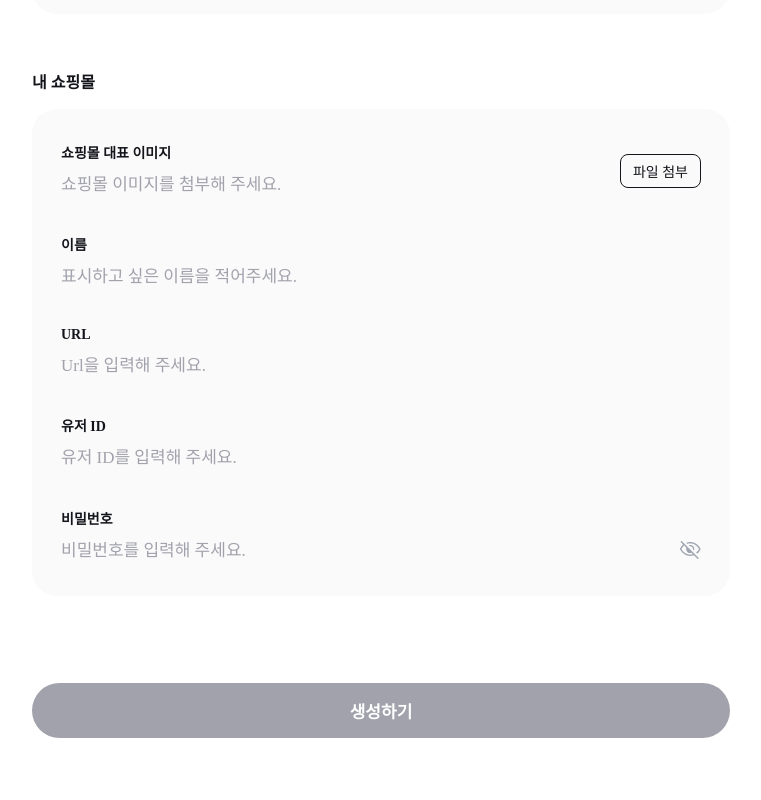
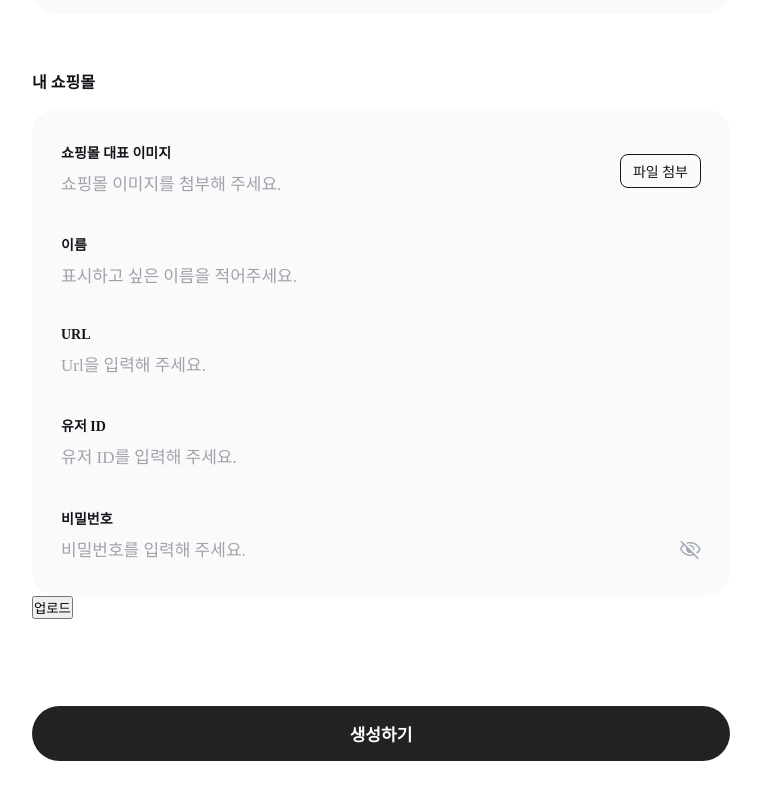
Before and after one commit to rhdtls3562/Linkshop, a React (Vite) app: page /linkpost in a window 1280 px wide. Shown: the part 551-1351 px from the top of the page, without its empty margins (259-1020 px from the left). Built offline with nearby package versions, Linux system fonts and the light colour scheme; a web font is replaced by a local one.

Commit message:
feat: 샵 생성 성공 시 등록 완료 창 오픈

```diff
--- a/src/components/ActionCompleteModal.jsx
+++ b/src/components/ActionCompleteModal.jsx
@@ -1,18 +1,25 @@
 import { createPortal } from "react-dom";
 import styles from "./ActionCompleteModal.module.css";
-export function ActionCompleteModal({ isOpen, onClose, message }) {
+export function ActionCompleteModal({
+  isOpen,
+  onClose,
+  message,
+  isCreateCompleted,
+}) {
   if (!isOpen) {
     return null;
   }
   return createPortal(
     <>
       <div className={styles.overlay}>
+        {isCreateCompleted && (
           <div className={styles.modal}>
             <p className={styles.message}>{message}</p>
             <button className={styles.btn} onClick={onClose}>
               확인
             </button>
           </div>
+        )}
       </div>
     </>,
     document.getElementById("modal-root")
--- a/src/components/Input.module.css
+++ b/src/components/Input.module.css
@@ -51,12 +51,17 @@ p.input {
   cursor: pointer;
   border-radius: 8px;
 }
-.preview {
+.previewContainer {
   width: 95px;
   height: 95px;
   border-radius: 8px;
   overflow: hidden;
   background-color: #ececec;
+}
+.previewImage {
+  object-fit: cover;
+  width: 100%;
+  height: 100%;
 }
 
 /* =====================
--- a/src/pages/LinkPostPage.jsx
+++ b/src/pages/LinkPostPage.jsx
@@ -10,6 +10,7 @@ import styles from "./LinkPostPage.module.css";
 export function LinkPostPage() {
   // 모달 관리
   const [isModalOpen, setIsModalOpen] = useState(false);
+  const [isCreateCompleted, setIsCreateCompleted] = useState(false);
 
   // 두 컴포넌트의 데이터를 각각 관리
   const [productData, setProductData] = useState({});
@@ -63,6 +64,8 @@ export function LinkPostPage() {
       shop: shopData,
     });
 
+    // 모달 오버레이 오픈
+    setIsModalOpen(true);
     try {
       // 1. Shop 이미지 업로드
       let shopImageUrl = shopData.imageUrl;
@@ -76,7 +79,7 @@ export function LinkPostPage() {
         productImageUrl = await handleImageUpload(productData.productImg);
       }
 
-      const PASSWORD = "test1234";
+      const PASSWORD = "test123";
       const BASE_URL = "https://linkshop-api.vercel.app/22-3";
       const myHeaders = new Headers();
       myHeaders.append("Content-Type", "application/json");
@@ -84,11 +87,11 @@ export function LinkPostPage() {
       // 3. 폼 데이트를 Request body 형식에 맞게 변환
       const requestBody = JSON.stringify({
         // currentPassword: PASSWORD, // PUT, DELETE 바디 값
-        shop: {
-          imageUrl: shopImageUrl || "",
-          urlName: shopData.shopName?.trim() || "",
-          shopUrl: shopData.shopUrl?.trim() || "",
-        },
+        // shop: {
+        //   imageUrl: shopImageUrl || "",
+        //   urlName: shopData.shopName?.trim() || "",
+        //   shopUrl: shopData.shopUrl?.trim() || "",
+        // },
         products: [
           {
             price: Number(productData.productPrice) || 0,
@@ -119,22 +122,23 @@ export function LinkPostPage() {
       const result = await response.json();
       console.log("✅ 최종 제출 완료:", result);
 
-      // 성공 시 모달 열기
-      setIsModalOpen(true);
+      // 성공 시 등록 완료 창 열기
+      setIsCreateCompleted(true);
     } catch (error) {
       console.error("handleSubmit API 호출 에러:", error);
       alert("등록 중 오류가 발생했습니다. 다시 시도해주세요.");
+      setIsModalOpen(false); // 모달 오버레이 닫기
     } finally {
       console.log("handleSubmit 함수 완료");
     }
   };
 
   // 모든 인풋 값이 채워졌는지 확인
-  const isAllFilled =
-    Object.keys(productData).length >= 3 &&
-    Object.values(productData).every((val) => val !== "" && val !== null) &&
-    Object.keys(shopData).length >= 5 &&
-    Object.values(shopData).every((val) => val !== "" && val !== null);
+  const isAllFilled = true;
+  // Object.keys(productData).length >= 3 &&
+  // Object.values(productData).every((val) => val !== "" && val !== null) &&
+  // Object.keys(shopData).length >= 5 &&
+  // Object.values(shopData).every((val) => val !== "" && val !== null);
 
   return (
     <>
@@ -157,6 +161,12 @@ export function LinkPostPage() {
               <h2 className={styles.title}>내 쇼핑몰</h2>
             </div>
             <ShopManagement formData={shopData} setFormData={setShopData} />
+            <button
+              type="button"
+              onClick={(e) => handleImageUpload(shopData.shopImg)}
+            >
+              업로드
+            </button>
           </div>
           <Button
             type="submit"
@@ -169,10 +179,11 @@ export function LinkPostPage() {
           >
             생성하기
           </Button>
-          <Toast isOpen={isModalOpen} message="등록 완료!" />
+          <Toast isOpen={isCreateCompleted} message="등록 완료!" />
           <ActionCompleteModal
             onClose={() => setIsModalOpen(false)}
-            isOpen={isModalOpen}
+            isOpen={isModalOpen} // 생성하기 버튼 클릭 시 오픈
+            isCreateCompleted={isCreateCompleted} // api 호출 완료 시 등록 완료 창 오픈
             message="등록이 완료되었습니다."
           />
         </form>
```
Lines whose indentation alone changed are shown as unchanged.
